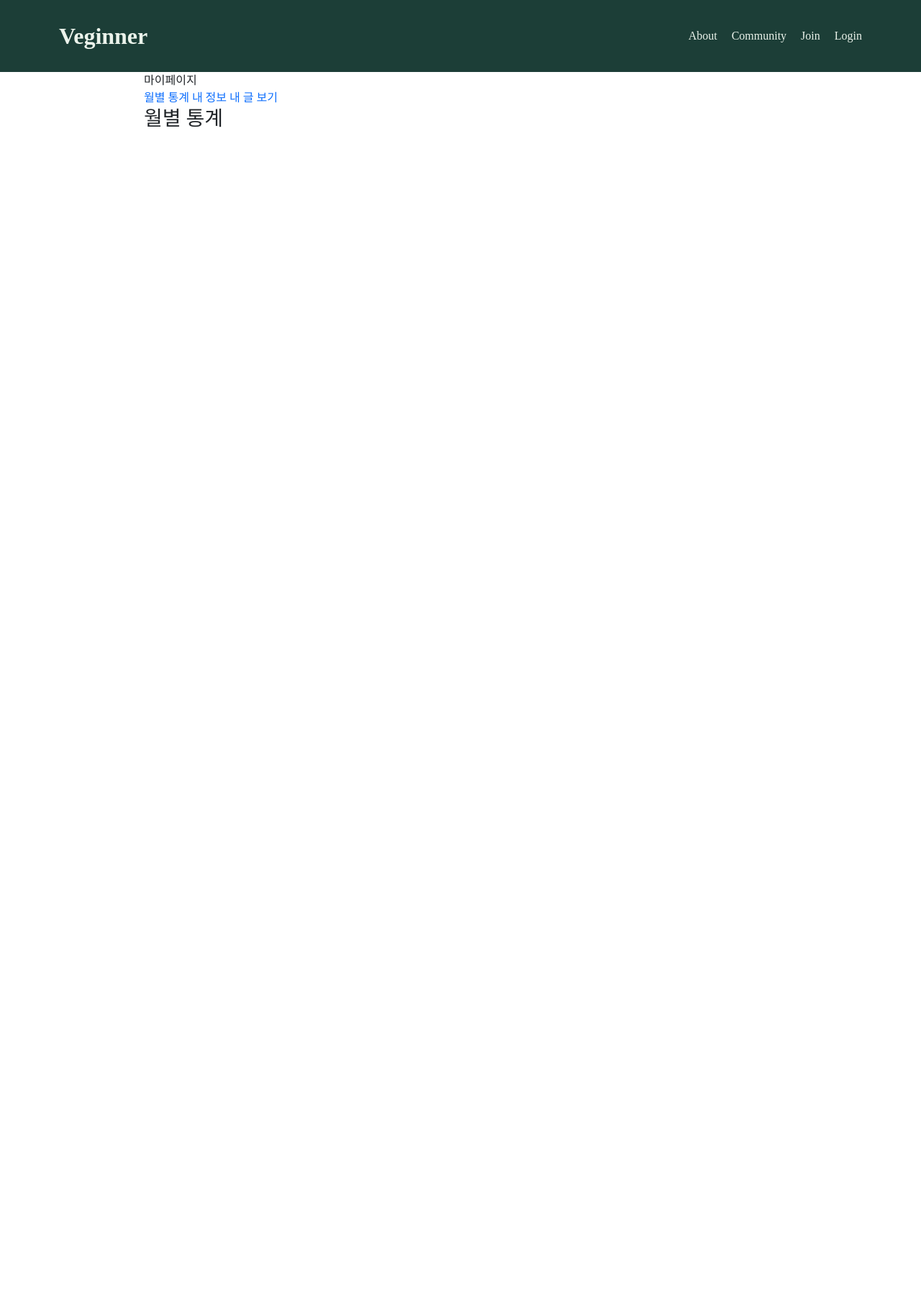
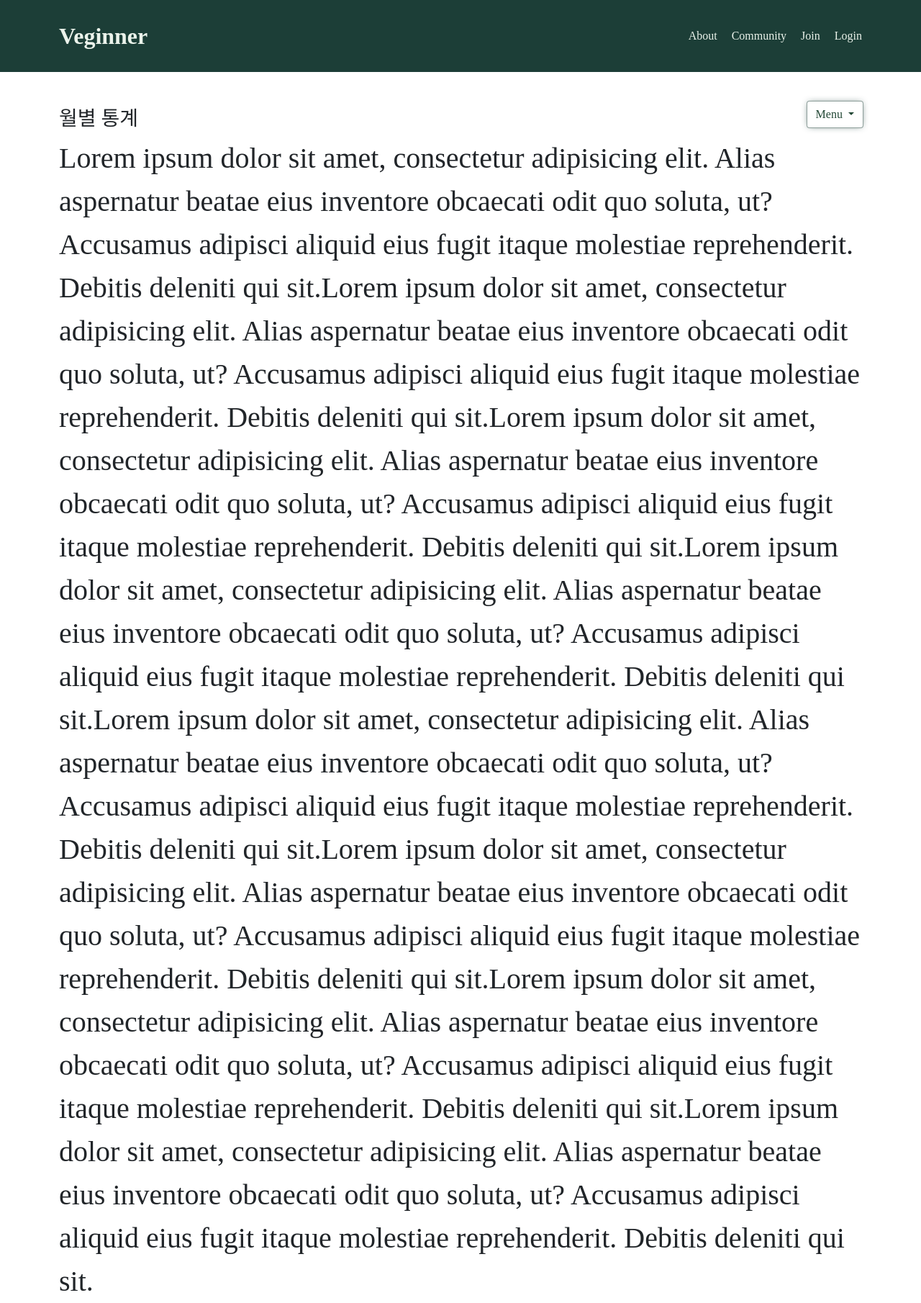
Before and after one commit to VEGAN-PROJECT-SSAC/veginner-server, a Django app: page /mypage/monthlyreport in a window 1280 px wide. Shown: the whole page at 72% size. Before the commit the page ends 177 px from the top, so only its background shows below. Run offline with Django 3.2, Linux system fonts and the light colour scheme; some libraries are stand-ins or nearby versions; some web fonts are replaced.

Commit message:
design: container 추가, mypage-menu, post-btn

```diff
--- a/veginner/static/css/base.css
+++ b/veginner/static/css/base.css
@@ -1,5 +1,5 @@
 :root {
-    --green1-900: #1c3e37;
+    --green1-900: #1c3e37; /* main */
     --green1-800: #225a52;
     --green1-700: #256961;
     --green1-600: #297970;
@@ -11,7 +11,7 @@
     --green1-50: #e0efef;
 
     --green2-900: #224735;
-    --green2-800: #2d634d;
+    --green2-800: #2d634d; /* sub*/
     --green2-700: #5c8456;
     --green2-600: #679661;
     --green2-500: #70a46a;
@@ -20,6 +20,8 @@
     --green2-200: #b2d0b1;
     --green2-100: #cfe2ce;
     --green2-50: #ebf3eb;
+
+    --navy-900: #1c233e;
 }
 
 * {
@@ -30,3 +32,7 @@ body {
     /* 가운데 설정 */
     font-family: 'Spoqa Han Sans Neo', 'sans-serif';
 }
+
+a:link, a:visited, a:active, a:hover {
+    text-decoration: none;
+}
--- /dev/null
+++ b/veginner/static/css/community.css
@@ -0,0 +1,16 @@
+@import url('./base.css');
+
+.community-post-btn {
+    border: 1px solid var(--green1-900);
+    background-color: #fff;
+    color: var(--green1-900);
+
+}
+
+.community-post-btn:hover {
+    color: var(--green1-900);
+    font-weight: 500;
+    box-shadow: 0px 0px 10px -3px rgba(28,62,55,0.8);
+    -webkit-box-shadow: 0px 0px 10px -3px rgba(28,62,55,0.8);
+    -moz-box-shadow: 0px 0px 10px -3px rgba(28,62,55,0.8);
+}
--- a/veginner/static/css/header.css
+++ b/veginner/static/css/header.css
@@ -5,25 +5,20 @@ header {
     height: 100px;
 }
 
-.logo {
+.logo, .logo:hover {
     color: var(--green2-50);
     font-size: 2rem;
     font-weight: 700;
-
 }
 
-.about-login {
+.about-login, .about-login:hover {
     color: var(--green2-50);
     font-size: 13px;
     font-weight: 200;
 }
 
-.menu-item {
+
+.menu-item, .menu-item:hover {
     color: var(--green2-50);
     font-weight: 500;
 }
-
-
-a:link, a:visited, a:active, a:hover {
-    text-decoration: none;
-}
--- a/veginner/static/css/mypage.css
+++ b/veginner/static/css/mypage.css
@@ -1,5 +1,27 @@
 @import url('./base.css');
 
-.mypage-section {
-    padding: 0 200px;
+/* monthlyreport.html, myinfo.html, myposting.html */
+
+.mypage-menu-box {
+    position: fixed;
+    top: 140px;
+    right: 80px;
+    z-index: 10;
 }
+
+.mypage-menu-item {
+    color: var(--navy-900);
+}
+
+.mypage-menu-btn {
+    border: 1px solid rgba(28,62,55,0.5);
+    background-color: #fff;
+    color: var(--green2-900);
+
+    box-shadow: 0px 0px 10px -3px rgba(28,62,55,0.8);
+    -webkit-box-shadow: 0px 0px 10px -3px rgba(28,62,55,0.8);
+    -moz-box-shadow: 0px 0px 10px -3px rgba(28,62,55,0.8);
+}
+.mypage-menu-btn:hover {
+    color: var(--green2-900);
+}
--- a/veginner/templates/Mypage/monthlyreport.html
+++ b/veginner/templates/Mypage/monthlyreport.html
@@ -3,14 +3,41 @@
 {% load widget_tweaks %}
 {% block contents %}
 
-<section class="mypage-section">
-    <div>마이페이지</div>
-    <a href="{% url 'monthlyreport' %}">월별 통계</a>
-    <a href="{% url 'myinfo' %}">내 정보</a>
-    <a href="{% url 'myposting' %}">내 글 보기</a>
+<section class="container">
+    <div class="mypage-header d-flex justify-content-between mt-5">
+        <div>
+            <h3>월별 통계</h3>
+        </div>
 
-    <h3>월별 통계</h3>
+        <!-- Mypage Menu Btn-->
+        <div class="mypage-menu-box btn-group">
+            <button type="button" class="mypage-menu-btn btn dropdown-toggle" data-bs-toggle="dropdown">
+                <!-- <i class="fas fa-bars"></i>-->
+                Menu
+            </button>
+            <ul class="dropdown-menu">
+                <li><a class="dropdown-item" href="{% url 'monthlyreport' %}">월별 통계</a></li>
+                <li>
+                </li>
+                <li><a class="dropdown-item" href="{% url 'myinfo' %}">내 정보</a></li>
+                <li>
+                </li>
+                <li><a class="dropdown-item" href="{% url 'myposting' %}">내가 쓴 글</a></li>
+            </ul>
+        </div>
 
+    </div>
+    <div class="fs-1">
+        Lorem ipsum dolor sit amet, consectetur adipisicing elit. Alias aspernatur beatae eius inventore obcaecati odit
+        quo soluta, ut? Accusamus adipisci aliquid eius fugit itaque molestiae reprehenderit. Debitis deleniti qui sit.Lorem ipsum dolor sit amet, consectetur adipisicing elit. Alias aspernatur beatae eius inventore obcaecati odit
+        quo soluta, ut? Accusamus adipisci aliquid eius fugit itaque molestiae reprehenderit. Debitis deleniti qui sit.Lorem ipsum dolor sit amet, consectetur adipisicing elit. Alias aspernatur beatae eius inventore obcaecati odit
+        quo soluta, ut? Accusamus adipisci aliquid eius fugit itaque molestiae reprehenderit. Debitis deleniti qui sit.Lorem ipsum dolor sit amet, consectetur adipisicing elit. Alias aspernatur beatae eius inventore obcaecati odit
+        quo soluta, ut? Accusamus adipisci aliquid eius fugit itaque molestiae reprehenderit. Debitis deleniti qui sit.Lorem ipsum dolor sit amet, consectetur adipisicing elit. Alias aspernatur beatae eius inventore obcaecati odit
+        quo soluta, ut? Accusamus adipisci aliquid eius fugit itaque molestiae reprehenderit. Debitis deleniti qui sit.Lorem ipsum dolor sit amet, consectetur adipisicing elit. Alias aspernatur beatae eius inventore obcaecati odit
+        quo soluta, ut? Accusamus adipisci aliquid eius fugit itaque molestiae reprehenderit. Debitis deleniti qui sit.Lorem ipsum dolor sit amet, consectetur adipisicing elit. Alias aspernatur beatae eius inventore obcaecati odit
+        quo soluta, ut? Accusamus adipisci aliquid eius fugit itaque molestiae reprehenderit. Debitis deleniti qui sit.Lorem ipsum dolor sit amet, consectetur adipisicing elit. Alias aspernatur beatae eius inventore obcaecati odit
+        quo soluta, ut? Accusamus adipisci aliquid eius fugit itaque molestiae reprehenderit. Debitis deleniti qui sit.
+    </div>
 </section>
 
 {% endblock contents %}
--- a/veginner/templates/base.html
+++ b/veginner/templates/base.html
@@ -23,7 +23,11 @@
     <link href="{% static 'css/header.css' %}" rel="stylesheet"/>
     <link href="{% static 'css/user.css' %}" rel="stylesheet"/>
     <link href="{% static 'css/mypage.css' %}" rel="stylesheet"/>
+    <link href="{% static 'css/community.css' %}" rel="stylesheet"/>
 
+    <!-- Jquery -->
+    <script src="https://code.jquery.com/jquery-3.6.0.min.js" integrity="sha256-/xUj+3OJU5yExlq6GSYGSHk7tPXikynS7ogEvDej/m4="
+            crossorigin="anonymous"></script>
 
     <title>Veginner</title>
 </head>
```
Also changed, not shown: veginner/templates/Mypage/myinfo.html (+25 -6 lines), veginner/templates/Mypage/myposting.html (+27 -6 lines), veginner/templates/Post/about.html (+15 -4 lines).
